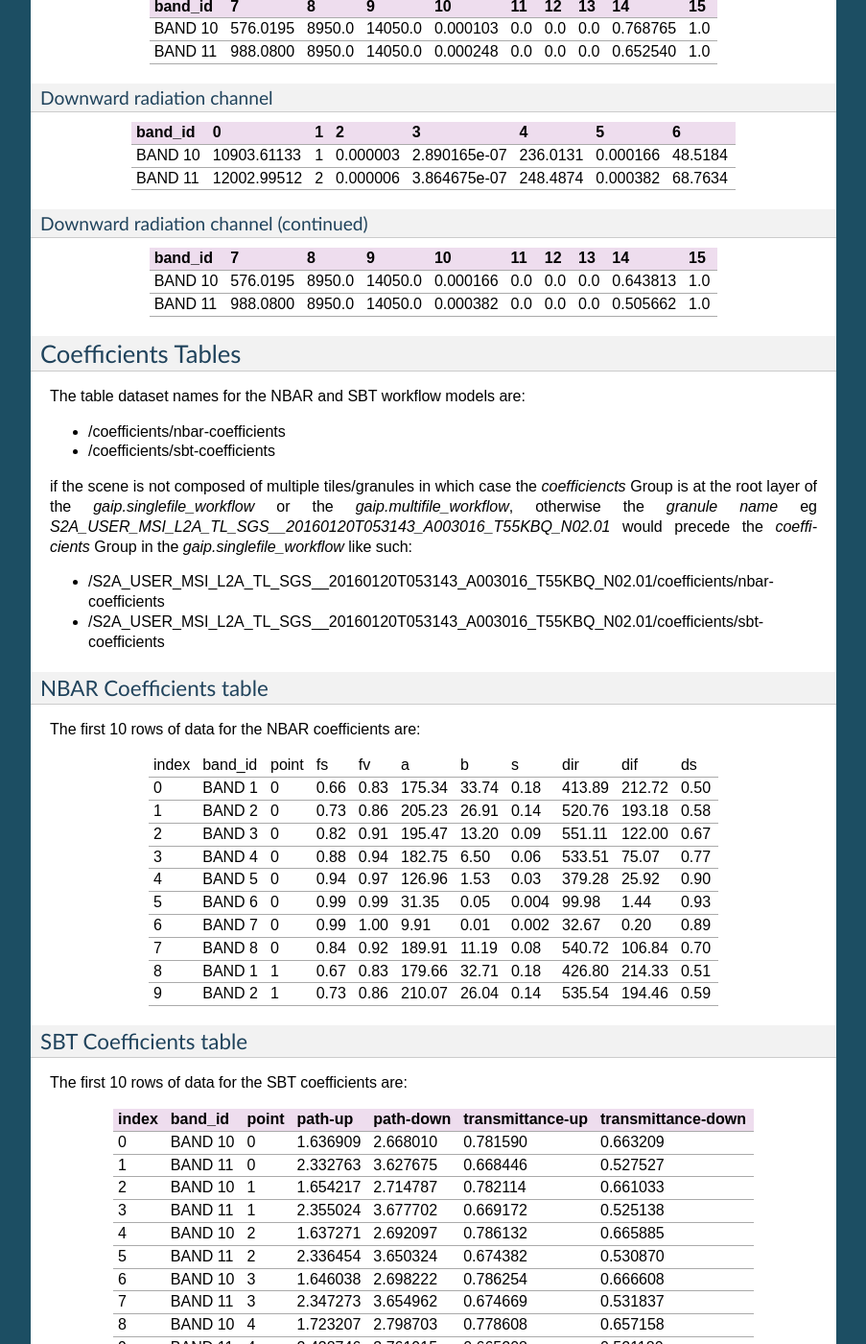
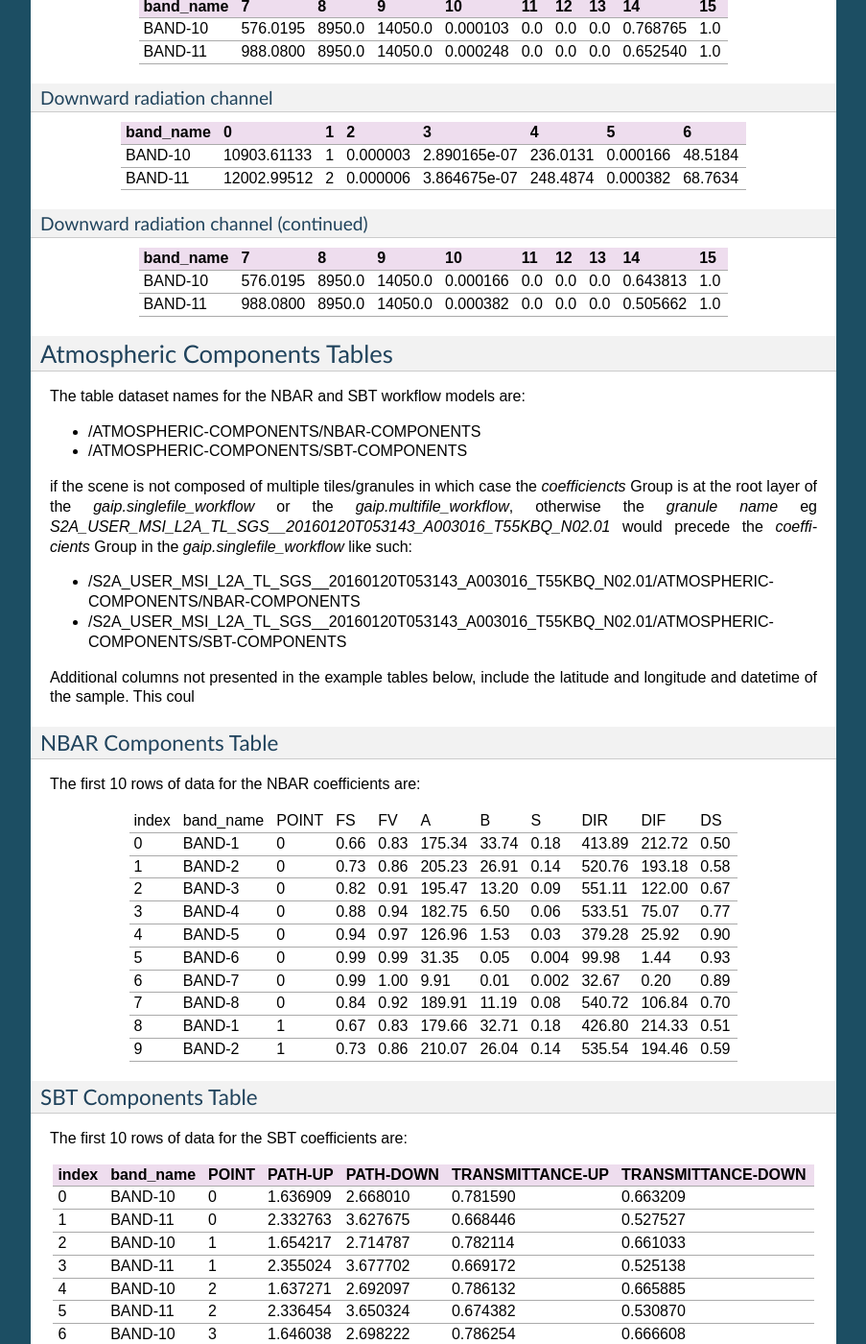
Before and after one commit to GeoscienceAustralia/wagl, a Sphinx documentation site: the page built from docs/source/atmospherics.rst, in a window 1280 px wide and 1400 px high, scrolled down 3020 px. Shown: the whole window at 96% size, without its empty margins (198-1101 px from the left). Built offline with Sphinx 7.4.7, drawn with Linux system fonts in a browser that asks for light colours; pages that are not in the unit, such as notebooks, are missing from menus; some of the changed text lies outside the part shown.

Commit message:
Updated docs.

```diff
--- a/docs/source/atmospherics.rst
+++ b/docs/source/atmospherics.rst
@@ -9,71 +9,71 @@ Currently, the number of points are defined to cover the extents of an entire *s
 
 For the *nbar* model, the labels used for each radiative transfer calculation are:
 
-    * albedo-0
-    * albedo-1
-    * albedo-t
+    * ALBEDO-0
+    * ALBEDO-1
+    * ALBEDO-T
 
 For the *sbt* model, the label used for radiative transfer calculation is:
 
-    * albedo-th
+    * ALBEDO-TH
 
-The coefficients for the *nbar* model are:
+The components for the *nbar* model are:
 
-    * dir:
+    * DIR:
 
       * Direct irradiance at the surface
 
-    * dif:
+    * DIF:
 
       * Diffuse irradiance at the surface
 
-    * ts:
+    * TS:
 
       * Direct transmittance in the solar direction
 
-    * fv:
+    * FV:
 
       * Direct fraction in the view direction; where :math:`fv = tv / (tv + tdv)`
 
-        * tv:
+        * TV:
 
           * Direct transmittance in the view direction
 
-        * tdv:
+        * TDV:
 
           * Diffuse transmittance in the view direction
 
-    * fs:
+    * FS:
 
       * Direct fraction in the solar direction; where :math:`fs = ts / (ts + tds)`
 
-        * ts:
+        * TS:
 
           * Direct transmittance in the solar direction
 
-        * tds:
+        * TDS:
 
           * Diffuse transmittance in the solar direction
 
-    * b:
+    * B:
 
       * Path radiance due to atmospheric scattering
 
-    * s:
+    * S:
 
       * Atmospheric albedo
 
-    * a:
+    * A:
 
-      * :math:`a = (dir + dif) / pi * (tv + tdv)`
+      * :math:`A = (DIR + DIF) / pi * (TV + TDV)`
 
 
 The coefficients for the *sbt* model are:
 
-    * path-up
-    * path-down
-    * transmittance-up
-    * transmittance-down
+    * PATH-UP
+    * PATH-DOWN
+    * TRANSMITTANCE-UP
+    * TRANSMITTANCE-DOWN
 
 For scenes that are *tiled* such as Sentinel-2a, the ancillary data used for input into the radiative transfer calculation, are averaged. This is to get around higher resolution datasets, as well as the low resolution ancillary.
 
@@ -85,15 +85,15 @@ Radiative transfer outputs (MODTRAN)
 
 The outputs from MODTRAN, when run via *gaip*, are converted from raw binary FORTRAN records into tables, for each point, for each albedo id (0, 1, t, th). The table names for the nbar model are:
 
-* /altitudes
-* /channel
-* /flux
-* /solar-irradiance
+* /ALTITUDES
+* /CHANNEL
+* /FLUX
+* /SOLAR-IRRADIANCE
 
 And the table names for the sbt model are:
 
-* /upward-radiation-channel
-* /downward-radiation-channel
+* /UPWARD-RADIATION-CHANNEL
+* /DOWNWARD-RADIATION-CHANNEL
 
 
 NBAR Flux Tables
@@ -144,21 +144,21 @@ Albedo id's 0 & 1
 +--------+--------------+----------+------------+
 | index  | diffuse      | direct   | direct_top |
 +========+==============+==========+============+
-| BAND 1 | 3.538757e-05 | 0.000041 | 0.000082   |
+| BAND-1 | 3.538757e-05 | 0.000041 | 0.000082   |
 +--------+--------------+----------+------------+
-| BAND 2 | 3.132190e-05 | 0.000052 | 0.000089   |
+| BAND-2 | 3.132190e-05 | 0.000052 | 0.000089   |
 +--------+--------------+----------+------------+
-| BAND 3 | 1.877508e-05 | 0.000055 | 0.000083   |
+| BAND-3 | 1.877508e-05 | 0.000055 | 0.000083   |
 +--------+--------------+----------+------------+
-| BAND 4 | 1.109452e-05 | 0.000053 | 0.000069   |
+| BAND-4 | 1.109452e-05 | 0.000053 | 0.000069   |
 +--------+--------------+----------+------------+
-| BAND 5 | 3.657224e-06 | 0.000038 | 0.000042   |
+| BAND-5 | 3.657224e-06 | 0.000038 | 0.000042   |
 +--------+--------------+----------+------------+
-| BAND 6 | 1.867395e-07 | 0.000010 | 0.000011   |
+| BAND-6 | 1.867395e-07 | 0.000010 | 0.000011   |
 +--------+--------------+----------+------------+
-| BAND 7 | 2.551867e-08 | 0.000003 | 0.000004   |
+| BAND-7 | 2.551867e-08 | 0.000003 | 0.000004   |
 +--------+--------------+----------+------------+
-| BAND 8 | 1.633472e-05 | 0.000054 | 0.000078   |
+| BAND-8 | 1.633472e-05 | 0.000054 | 0.000078   |
 +--------+--------------+----------+------------+
 
 Albedo id 't'
@@ -167,21 +167,21 @@ Albedo id 't'
 +--------+--------------+----------+-------------+------------+---------------+
 | index  | diffuse      | direct   | diffuse_top | direct_top | transmittance |
 +========+==============+==========+=============+============+===============+
-| BAND 1 | 2.709969e-05 | 0.000129 | 0.0         | 0.000178   | 0.879114      |
+| BAND-1 | 2.709969e-05 | 0.000129 | 0.0         | 0.000178   | 0.879114      |
 +--------+--------------+----------+-------------+------------+---------------+
-| BAND 2 | 2.393534e-05 | 0.000150 | 0.0         | 0.000193   | 0.903089      |
+| BAND-2 | 2.393534e-05 | 0.000150 | 0.0         | 0.000193   | 0.903089      |
 +--------+--------------+----------+-------------+------------+---------------+
-| BAND 3 | 1.502591e-05 | 0.000148 | 0.0         | 0.000179   | 0.912310      |
+| BAND-3 | 1.502591e-05 | 0.000148 | 0.0         | 0.000179   | 0.912310      |
 +--------+--------------+----------+-------------+------------+---------------+
-| BAND 4 | 8.961730e-06 | 0.000133 | 0.0         | 0.000150   | 0.943393      |
+| BAND-4 | 8.961730e-06 | 0.000133 | 0.0         | 0.000150   | 0.943393      |
 +--------+--------------+----------+-------------+------------+---------------+
-| BAND 5 | 2.975956e-06 | 0.000087 | 0.0         | 0.000091   | 0.984325      |
+| BAND-5 | 2.975956e-06 | 0.000087 | 0.0         | 0.000091   | 0.984325      |
 +--------+--------------+----------+-------------+------------+---------------+
-| BAND 6 | 1.699783e-07 | 0.000022 | 0.0         | 0.000023   | 0.971214      |
+| BAND-6 | 1.699783e-07 | 0.000022 | 0.0         | 0.000023   | 0.971214      |
 +--------+--------------+----------+-------------+------------+---------------+
-| BAND 7 | 2.453214e-08 | 0.000007 | 0.0         | 0.000008   | 0.946506      |
+| BAND-7 | 2.453214e-08 | 0.000007 | 0.0         | 0.000008   | 0.946506      |
 +--------+--------------+----------+-------------+------------+---------------+
-| BAND 8 | 1.305778e-05 | 0.000142 | 0.0         | 0.000168   | 0.921357      |
+| BAND-8 | 1.305778e-05 | 0.000142 | 0.0         | 0.000168   | 0.921357      |
 +--------+--------------+----------+-------------+------------+---------------+
 
 SBT Upward and Downward Radiation Tables
@@ -190,117 +190,120 @@ SBT Upward and Downward Radiation Tables
 Upward radiation channel
 ^^^^^^^^^^^^^^^^^^^^^^^^
 
-+---------+-------------+---+----------+--------------+----------+----------+---------+
-| band_id | 0           | 1 | 2        | 3            | 4        | 5        | 6       |
-+=========+=============+===+==========+==============+==========+==========+=========+
-| BAND 10 | 10903.61133 | 1 | 0.000002 | 1.783579e-07 | 217.3092 | 0.000103 | 48.5184 |
-+---------+-------------+---+----------+--------------+----------+----------+---------+
-| BAND 11 | 12002.99512 | 2 | 0.000004 | 2.507863e-07 | 228.1817 | 0.000248 | 68.7634 |
-+---------+-------------+---+----------+--------------+----------+----------+---------+
++-----------+-------------+---+----------+--------------+----------+----------+---------+
+| band_name | 0           | 1 | 2        | 3            | 4        | 5        | 6       |
++===========+=============+===+==========+==============+==========+==========+=========+
+| BAND-10   | 10903.61133 | 1 | 0.000002 | 1.783579e-07 | 217.3092 | 0.000103 | 48.5184 |
++-----------+-------------+---+----------+--------------+----------+----------+---------+
+| BAND-11   | 12002.99512 | 2 | 0.000004 | 2.507863e-07 | 228.1817 | 0.000248 | 68.7634 |
++-----------+-------------+---+----------+--------------+----------+----------+---------+
 
 Upward radiation channel (continued)
 ^^^^^^^^^^^^^^^^^^^^^^^^^^^^^^^^^^^^
 
-+---------+----------+--------+---------+----------+-----+-----+-----+----------+-----+
-| band_id | 7        | 8      | 9       | 10       | 11  | 12  | 13  | 14       | 15  |
-+=========+==========+========+=========+==========+=====+=====+=====+==========+=====+
-| BAND 10 | 576.0195 | 8950.0 | 14050.0 | 0.000103 | 0.0 | 0.0 | 0.0 | 0.768765 | 1.0 |
-+---------+----------+--------+---------+----------+-----+-----+-----+----------+-----+
-| BAND 11 | 988.0800 | 8950.0 | 14050.0 | 0.000248 | 0.0 | 0.0 | 0.0 | 0.652540 | 1.0 |
-+---------+----------+--------+---------+----------+-----+-----+-----+----------+-----+
++-----------+----------+--------+---------+----------+-----+-----+-----+----------+-----+
+| band_name | 7        | 8      | 9       | 10       | 11  | 12  | 13  | 14       | 15  |
++===========+==========+========+=========+==========+=====+=====+=====+==========+=====+
+| BAND-10   | 576.0195 | 8950.0 | 14050.0 | 0.000103 | 0.0 | 0.0 | 0.0 | 0.768765 | 1.0 |
++-----------+----------+--------+---------+----------+-----+-----+-----+----------+-----+
+| BAND-11   | 988.0800 | 8950.0 | 14050.0 | 0.000248 | 0.0 | 0.0 | 0.0 | 0.652540 | 1.0 |
++-----------+----------+--------+---------+----------+-----+-----+-----+----------+-----+
 
 Downward radiation channel
 ^^^^^^^^^^^^^^^^^^^^^^^^^^
 
-+---------+-------------+---+----------+--------------+----------+----------+---------+
-| band_id | 0           | 1 | 2        | 3            | 4        | 5        | 6       |
-+=========+=============+===+==========+==============+==========+==========+=========+
-| BAND 10 | 10903.61133 | 1 | 0.000003 | 2.890165e-07 | 236.0131 | 0.000166 | 48.5184 |
-+---------+-------------+---+----------+--------------+----------+----------+---------+
-| BAND 11 | 12002.99512 | 2 | 0.000006 | 3.864675e-07 | 248.4874 | 0.000382 | 68.7634 |
-+---------+-------------+---+----------+--------------+----------+----------+---------+
++-----------+-------------+---+----------+--------------+----------+----------+---------+
+| band_name | 0           | 1 | 2        | 3            | 4        | 5        | 6       |
++===========+=============+===+==========+==============+==========+==========+=========+
+| BAND-10   | 10903.61133 | 1 | 0.000003 | 2.890165e-07 | 236.0131 | 0.000166 | 48.5184 |
++-----------+-------------+---+----------+--------------+----------+----------+---------+
+| BAND-11   | 12002.99512 | 2 | 0.000006 | 3.864675e-07 | 248.4874 | 0.000382 | 68.7634 |
++-----------+-------------+---+----------+--------------+----------+----------+---------+
 
 Downward radiation channel (continued)
 ^^^^^^^^^^^^^^^^^^^^^^^^^^^^^^^^^^^^^^
 
-+---------+----------+--------+---------+----------+-----+-----+-----+----------+-----+
-| band_id | 7        | 8      | 9       | 10       | 11  | 12  | 13  | 14       | 15  |
-+=========+==========+========+=========+==========+=====+=====+=====+==========+=====+
-| BAND 10 | 576.0195 | 8950.0 | 14050.0 | 0.000166 | 0.0 | 0.0 | 0.0 | 0.643813 | 1.0 |
-+---------+----------+--------+---------+----------+-----+-----+-----+----------+-----+
-| BAND 11 | 988.0800 | 8950.0 | 14050.0 | 0.000382 | 0.0 | 0.0 | 0.0 | 0.505662 | 1.0 |
-+---------+----------+--------+---------+----------+-----+-----+-----+----------+-----+
++-----------+----------+--------+---------+----------+-----+-----+-----+----------+-----+
+| band_name | 7        | 8      | 9       | 10       | 11  | 12  | 13  | 14       | 15  |
++===========+==========+========+=========+==========+=====+=====+=====+==========+=====+
+| BAND-10   | 576.0195 | 8950.0 | 14050.0 | 0.000166 | 0.0 | 0.0 | 0.0 | 0.643813 | 1.0 |
++-----------+----------+--------+---------+----------+-----+-----+-----+----------+-----+
+| BAND-11   | 988.0800 | 8950.0 | 14050.0 | 0.000382 | 0.0 | 0.0 | 0.0 | 0.505662 | 1.0 |
++-----------+----------+--------+---------+----------+-----+-----+-----+----------+-----+
 
 
-Coefficients Tables
--------------------
+Atmospheric Components Tables
+-----------------------------
 
 The table dataset names for the NBAR and SBT workflow models are:
 
-* /coefficients/nbar-coefficients
-* /coefficients/sbt-coefficients
+* /ATMOSPHERIC-COMPONENTS/NBAR-COMPONENTS
+* /ATMOSPHERIC-COMPONENTS/SBT-COMPONENTS
 
 if the scene is not composed of multiple tiles/granules in which case the *coefficiencts* Group is at the root layer of the *gaip.singlefile_workflow* or the *gaip.multifile_workflow*, otherwise the *granule name* eg *S2A_USER_MSI_L2A_TL_SGS__20160120T053143_A003016_T55KBQ_N02.01* would precede the *coefficients* Group in the *gaip.singlefile_workflow* like such:
 
-* /S2A_USER_MSI_L2A_TL_SGS__20160120T053143_A003016_T55KBQ_N02.01/coefficients/nbar-coefficients
-* /S2A_USER_MSI_L2A_TL_SGS__20160120T053143_A003016_T55KBQ_N02.01/coefficients/sbt-coefficients
+* /S2A_USER_MSI_L2A_TL_SGS__20160120T053143_A003016_T55KBQ_N02.01/ATMOSPHERIC-COMPONENTS/NBAR-COMPONENTS
+* /S2A_USER_MSI_L2A_TL_SGS__20160120T053143_A003016_T55KBQ_N02.01/ATMOSPHERIC-COMPONENTS/SBT-COMPONENTS
+
+Additional columns not presented in the example tables below, include the
+latitude and longitude and datetime of the sample. This coul
 
 
-NBAR Coefficients table
-~~~~~~~~~~~~~~~~~~~~~~~
+NBAR Components Table
+~~~~~~~~~~~~~~~~~~~~~
 
 The first 10 rows of data for the NBAR coefficients are:
 
-+-------+---------+-------+------+------+--------+-------+-------+--------+--------+------+
-| index | band_id | point | fs   | fv   | a      | b     | s     | dir    | dif    | ds   |
-+-------+---------+-------+------+------+--------+-------+-------+--------+--------+------+
-| 0     | BAND 1  | 0     | 0.66 | 0.83 | 175.34 | 33.74 | 0.18  | 413.89 | 212.72 | 0.50 |
-+-------+---------+-------+------+------+--------+-------+-------+--------+--------+------+
-| 1     | BAND 2  | 0     | 0.73 | 0.86 | 205.23 | 26.91 | 0.14  | 520.76 | 193.18 | 0.58 |
-+-------+---------+-------+------+------+--------+-------+-------+--------+--------+------+
-| 2     | BAND 3  | 0     | 0.82 | 0.91 | 195.47 | 13.20 | 0.09  | 551.11 | 122.00 | 0.67 |
-+-------+---------+-------+------+------+--------+-------+-------+--------+--------+------+
-| 3     | BAND 4  | 0     | 0.88 | 0.94 | 182.75 | 6.50  | 0.06  | 533.51 | 75.07  | 0.77 |
-+-------+---------+-------+------+------+--------+-------+-------+--------+--------+------+
-| 4     | BAND 5  | 0     | 0.94 | 0.97 | 126.96 | 1.53  | 0.03  | 379.28 | 25.92  | 0.90 |
-+-------+---------+-------+------+------+--------+-------+-------+--------+--------+------+
-| 5     | BAND 6  | 0     | 0.99 | 0.99 | 31.35  | 0.05  | 0.004 | 99.98  | 1.44   | 0.93 |
-+-------+---------+-------+------+------+--------+-------+-------+--------+--------+------+
-| 6     | BAND 7  | 0     | 0.99 | 1.00 | 9.91   | 0.01  | 0.002 | 32.67  | 0.20   | 0.89 |
-+-------+---------+-------+------+------+--------+-------+-------+--------+--------+------+
-| 7     | BAND 8  | 0     | 0.84 | 0.92 | 189.91 | 11.19 | 0.08  | 540.72 | 106.84 | 0.70 |
-+-------+---------+-------+------+------+--------+-------+-------+--------+--------+------+
-| 8     | BAND 1  | 1     | 0.67 | 0.83 | 179.66 | 32.71 | 0.18  | 426.80 | 214.33 | 0.51 |
-+-------+---------+-------+------+------+--------+-------+-------+--------+--------+------+
-| 9     | BAND 2  | 1     | 0.73 | 0.86 | 210.07 | 26.04 | 0.14  | 535.54 | 194.46 | 0.59 |
-+-------+---------+-------+------+------+--------+-------+-------+--------+--------+------+
++-------+-----------+-------+------+------+--------+-------+-------+--------+--------+------+
+| index | band_name | POINT | FS   | FV   | A      | B     | S     | DIR    | DIF    | DS   |
++-------+-----------+-------+------+------+--------+-------+-------+--------+--------+------+
+| 0     | BAND-1    | 0     | 0.66 | 0.83 | 175.34 | 33.74 | 0.18  | 413.89 | 212.72 | 0.50 |
++-------+-----------+-------+------+------+--------+-------+-------+--------+--------+------+
+| 1     | BAND-2    | 0     | 0.73 | 0.86 | 205.23 | 26.91 | 0.14  | 520.76 | 193.18 | 0.58 |
++-------+-----------+-------+------+------+--------+-------+-------+--------+--------+------+
+| 2     | BAND-3    | 0     | 0.82 | 0.91 | 195.47 | 13.20 | 0.09  | 551.11 | 122.00 | 0.67 |
++-------+-----------+-------+------+------+--------+-------+-------+--------+--------+------+
+| 3     | BAND-4    | 0     | 0.88 | 0.94 | 182.75 | 6.50  | 0.06  | 533.51 | 75.07  | 0.77 |
++-------+-----------+-------+------+------+--------+-------+-------+--------+--------+------+
+| 4     | BAND-5    | 0     | 0.94 | 0.97 | 126.96 | 1.53  | 0.03  | 379.28 | 25.92  | 0.90 |
++-------+-----------+-------+------+------+--------+-------+-------+--------+--------+------+
+| 5     | BAND-6    | 0     | 0.99 | 0.99 | 31.35  | 0.05  | 0.004 | 99.98  | 1.44   | 0.93 |
++-------+-----------+-------+------+------+--------+-------+-------+--------+--------+------+
+| 6     | BAND-7    | 0     | 0.99 | 1.00 | 9.91   | 0.01  | 0.002 | 32.67  | 0.20   | 0.89 |
++-------+-----------+-------+------+------+--------+-------+-------+--------+--------+------+
+| 7     | BAND-8    | 0     | 0.84 | 0.92 | 189.91 | 11.19 | 0.08  | 540.72 | 106.84 | 0.70 |
++-------+-----------+-------+------+------+--------+-------+-------+--------+--------+------+
+| 8     | BAND-1    | 1     | 0.67 | 0.83 | 179.66 | 32.71 | 0.18  | 426.80 | 214.33 | 0.51 |
++-------+-----------+-------+------+------+--------+-------+-------+--------+--------+------+
+| 9     | BAND-2    | 1     | 0.73 | 0.86 | 210.07 | 26.04 | 0.14  | 535.54 | 194.46 | 0.59 |
++-------+-----------+-------+------+------+--------+-------+-------+--------+--------+------+
 
 
-SBT Coefficients table
-~~~~~~~~~~~~~~~~~~~~~~
+SBT Components Table
+~~~~~~~~~~~~~~~~~~~~
 
 The first 10 rows of data for the SBT coefficients are:
 
-+-------+---------+-------+----------+-----------+------------------+--------------------+
-| index | band_id | point | path-up  | path-down | transmittance-up | transmittance-down |
-+=======+=========+=======+==========+===========+==================+====================+
-| 0     | BAND 10 | 0     | 1.636909 | 2.668010  | 0.781590         | 0.663209           |
-+-------+---------+-------+----------+-----------+------------------+--------------------+
-| 1     | BAND 11 | 0     | 2.332763 | 3.627675  | 0.668446         | 0.527527           |
-+-------+---------+-------+----------+-----------+------------------+--------------------+
-| 2     | BAND 10 | 1     | 1.654217 | 2.714787  | 0.782114         | 0.661033           |
-+-------+---------+-------+----------+-----------+------------------+--------------------+
-| 3     | BAND 11 | 1     | 2.355024 | 3.677702  | 0.669172         | 0.525138           |
-+-------+---------+-------+----------+-----------+------------------+--------------------+
-| 4     | BAND 10 | 2     | 1.637271 | 2.692097  | 0.786132         | 0.665885           |
-+-------+---------+-------+----------+-----------+------------------+--------------------+
-| 5     | BAND 11 | 2     | 2.336454 | 3.650324  | 0.674382         | 0.530870           |
-+-------+---------+-------+----------+-----------+------------------+--------------------+
-| 6     | BAND 10 | 3     | 1.646038 | 2.698222  | 0.786254         | 0.666608           |
-+-------+---------+-------+----------+-----------+------------------+--------------------+
-| 7     | BAND 11 | 3     | 2.347273 | 3.654962  | 0.674669         | 0.531837           |
-+-------+---------+-------+----------+-----------+------------------+--------------------+
-| 8     | BAND 10 | 4     | 1.723207 | 2.798703  | 0.778608         | 0.657158           |
-+-------+---------+-------+----------+-----------+------------------+--------------------+
-| 9     | BAND 11 | 4     | 2.438746 | 3.761915  | 0.665208         | 0.521180           |
-+-------+---------+-------+----------+-----------+------------------+--------------------+
++-------+-----------+-------+----------+-----------+------------------+--------------------+
+| index | band_name | POINT | PATH-UP  | PATH-DOWN | TRANSMITTANCE-UP | TRANSMITTANCE-DOWN |
++=======+===========+=======+==========+===========+==================+====================+
+| 0     | BAND-10   | 0     | 1.636909 | 2.668010  | 0.781590         | 0.663209           |
++-------+-----------+-------+----------+-----------+------------------+--------------------+
+| 1     | BAND-11   | 0     | 2.332763 | 3.627675  | 0.668446         | 0.527527           |
++-------+-----------+-------+----------+-----------+------------------+--------------------+
+| 2     | BAND-10   | 1     | 1.654217 | 2.714787  | 0.782114         | 0.661033           |
++-------+-----------+-------+----------+-----------+------------------+--------------------+
+| 3     | BAND-11   | 1     | 2.355024 | 3.677702  | 0.669172         | 0.525138           |
++-------+-----------+-------+----------+-----------+------------------+--------------------+
+| 4     | BAND-10   | 2     | 1.637271 | 2.692097  | 0.786132         | 0.665885           |
++-------+-----------+-------+----------+-----------+------------------+--------------------+
+| 5     | BAND-11   | 2     | 2.336454 | 3.650324  | 0.674382         | 0.530870           |
++-------+-----------+-------+----------+-----------+------------------+--------------------+
+| 6     | BAND-10   | 3     | 1.646038 | 2.698222  | 0.786254         | 0.666608           |
++-------+-----------+-------+----------+-----------+------------------+--------------------+
+| 7     | BAND-11   | 3     | 2.347273 | 3.654962  | 0.674669         | 0.531837           |
++-------+-----------+-------+----------+-----------+------------------+--------------------+
+| 8     | BAND-10   | 4     | 1.723207 | 2.798703  | 0.778608         | 0.657158           |
++-------+-----------+-------+----------+-----------+------------------+--------------------+
+| 9     | BAND-11   | 4     | 2.438746 | 3.761915  | 0.665208         | 0.521180           |
++-------+-----------+-------+----------+-----------+------------------+--------------------+
```
Also changed, not shown: docs/source/directories.rst (+8 -4 lines), docs/source/scripts.rst (+20 -20 lines).
